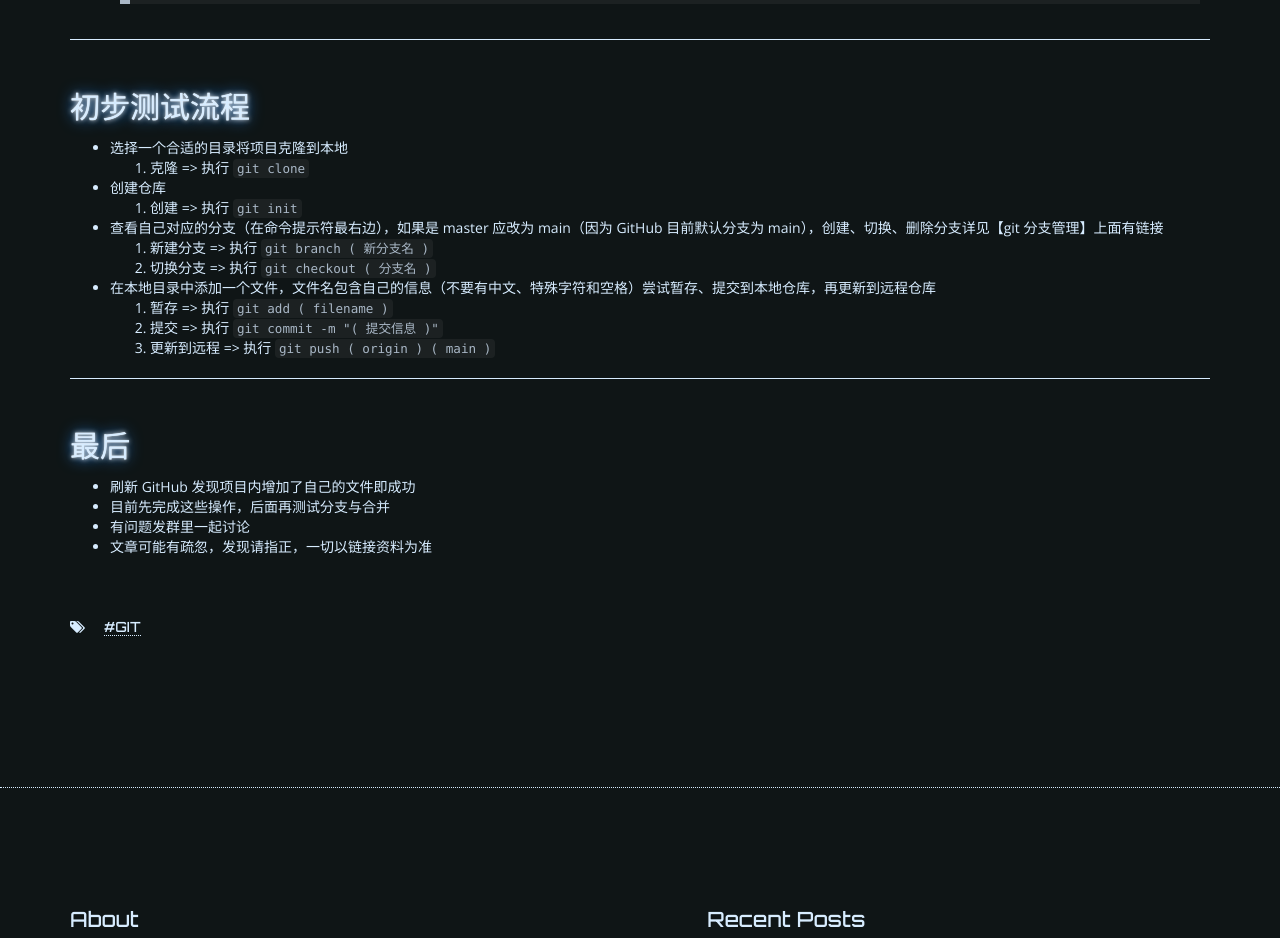
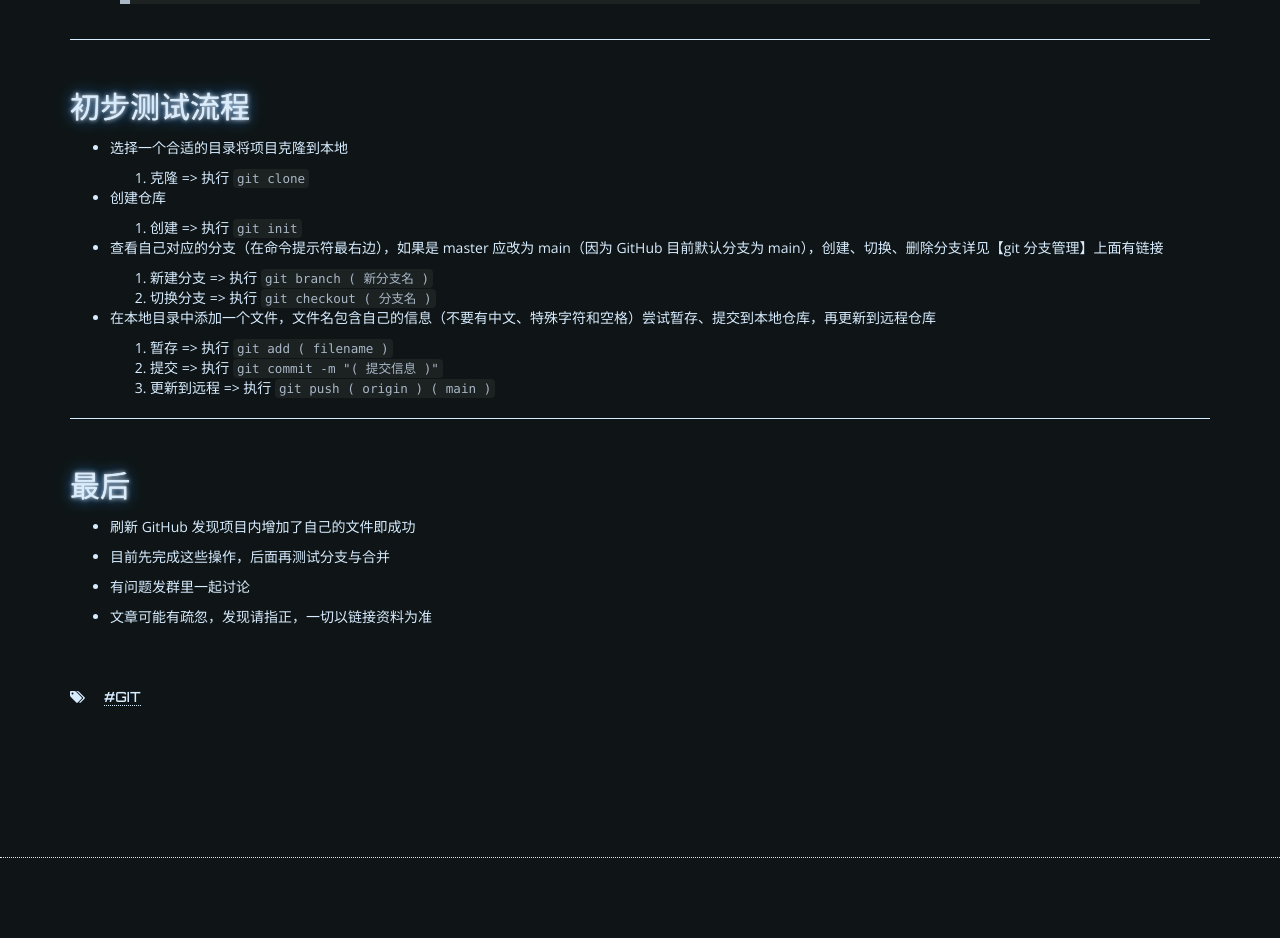
Before and after one commit to DieFromSorrow/DieFromSorrow.github.io, a plain HTML site: page 2023/01/19/Git-Remote/index.html in a window 1280 px wide. Shown: the part 1580-2518 px from the top of the page. Drawn offline with nearby package versions, Linux system fonts and the light colour scheme.

Commit message:
Site updated: 2023-01-19 22:13:12

```diff
--- a/2023/01/19/Git-Remote/index.html
+++ b/2023/01/19/Git-Remote/index.html
@@ -208,20 +208,24 @@
 </ul>
 <hr>
 <h2 id="初步测试流程"><a href="#初步测试流程" class="headerlink" title="初步测试流程"></a>初步测试流程</h2><ul>
-<li>选择一个合适的目录将项目克隆到本地<ol>
+<li><p>选择一个合适的目录将项目克隆到本地</p>
+<ol>
 <li>克隆 &#x3D;&gt; 执行 <code>git clone</code></li>
 </ol>
 </li>
-<li>创建仓库<ol>
+<li><p>创建仓库</p>
+<ol>
 <li>创建 &#x3D;&gt; 执行 <code>git init</code></li>
 </ol>
 </li>
-<li>查看自己对应的分支（在命令提示符最右边），如果是 master 应改为 main（因为 GitHub 目前默认分支为 main），创建、切换、删除分支详见【git 分支管理】上面有链接<ol>
+<li><p>查看自己对应的分支（在命令提示符最右边），如果是 master 应改为 main（因为 GitHub 目前默认分支为 main），创建、切换、删除分支详见【git 分支管理】上面有链接</p>
+<ol>
 <li>新建分支 &#x3D;&gt; 执行 <code>git branch ( 新分支名 )</code> </li>
 <li>切换分支 &#x3D;&gt; 执行 <code>git checkout ( 分支名 )</code></li>
 </ol>
 </li>
-<li>在本地目录中添加一个文件，文件名包含自己的信息（不要有中文、特殊字符和空格）尝试暂存、提交到本地仓库，再更新到远程仓库<ol>
+<li><p>在本地目录中添加一个文件，文件名包含自己的信息（不要有中文、特殊字符和空格）尝试暂存、提交到本地仓库，再更新到远程仓库</p>
+<ol>
 <li>暂存 &#x3D;&gt; 执行 <code>git add ( filename )</code></li>
 <li>提交 &#x3D;&gt; 执行 <code>git commit -m "( 提交信息 )"</code></li>
 <li>更新到远程 &#x3D;&gt; 执行 <code>git push ( origin ) ( main )</code></li>
@@ -230,10 +234,14 @@
 </ul>
 <hr>
 <h2 id="最后"><a href="#最后" class="headerlink" title="最后"></a>最后</h2><ul>
-<li>刷新 GitHub 发现项目内增加了自己的文件即成功</li>
-<li>目前先完成这些操作，后面再测试分支与合并</li>
-<li>有问题发群里一起讨论</li>
-<li>文章可能有疏忽，发现请指正，一切以链接资料为准</li>
+<li><p>刷新 GitHub 发现项目内增加了自己的文件即成功</p>
+</li>
+<li><p>目前先完成这些操作，后面再测试分支与合并</p>
+</li>
+<li><p>有问题发群里一起讨论</p>
+</li>
+<li><p>文章可能有疏忽，发现请指正，一切以链接资料为准</p>
+</li>
 </ul>
 
     </div>
```
